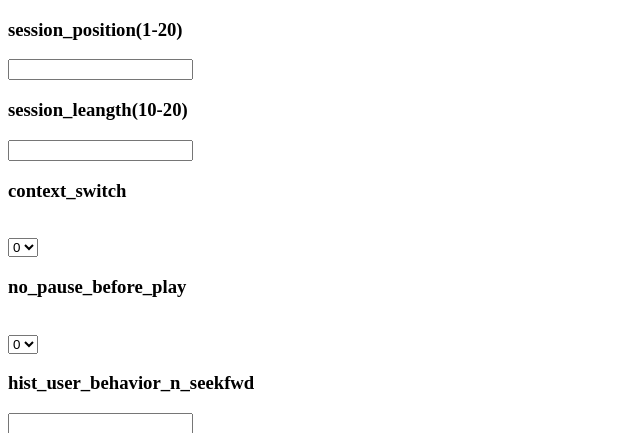
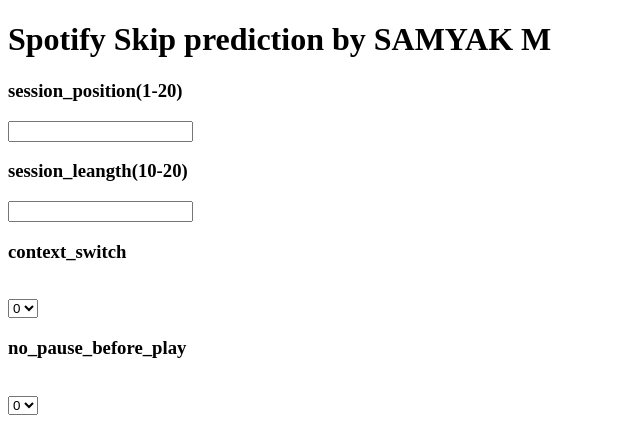
Before and after one commit to samyak2001/spotify, a Flask app: page / in a window 1280 px wide. Shown: the top 433 px of the page, without its empty margins (0-640 px from the left). Run offline with Flask 2, Linux system fonts and the light colour scheme; parts of the project's set-up code (start-up, migrations or seed data) failed here and were passed over.

Commit message:
Update index.html

```diff
--- a/templates/index.html
+++ b/templates/index.html
@@ -11,7 +11,7 @@
 <body>
         <form action="{{ url_for('predict')}}" method="post">
 
-
+            <h1>Spotify Skip prediction by SAMYAK M</h1>
             <h3>session_position(1-20)</h3>
             <input id="session_position" name="session_position" type="number ">
 
```
